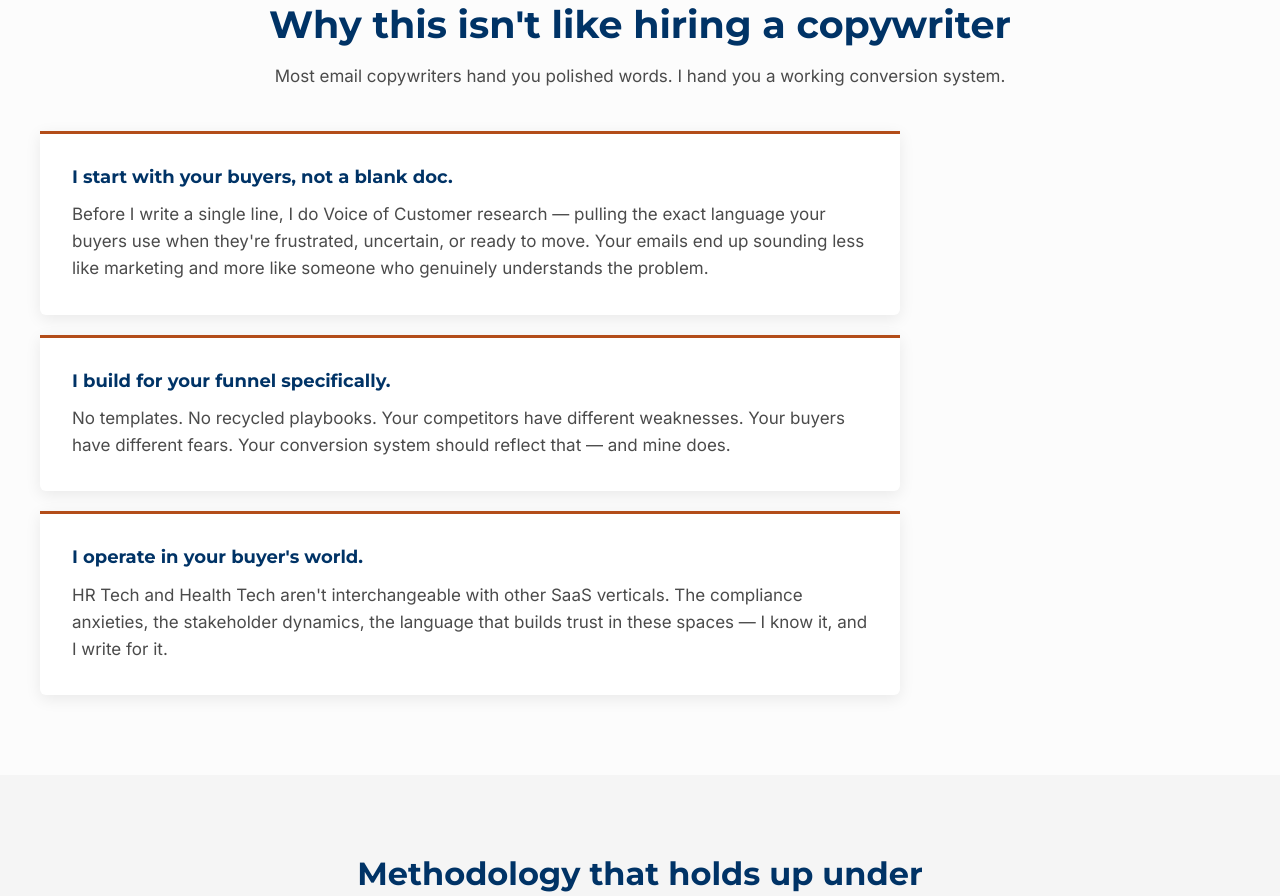
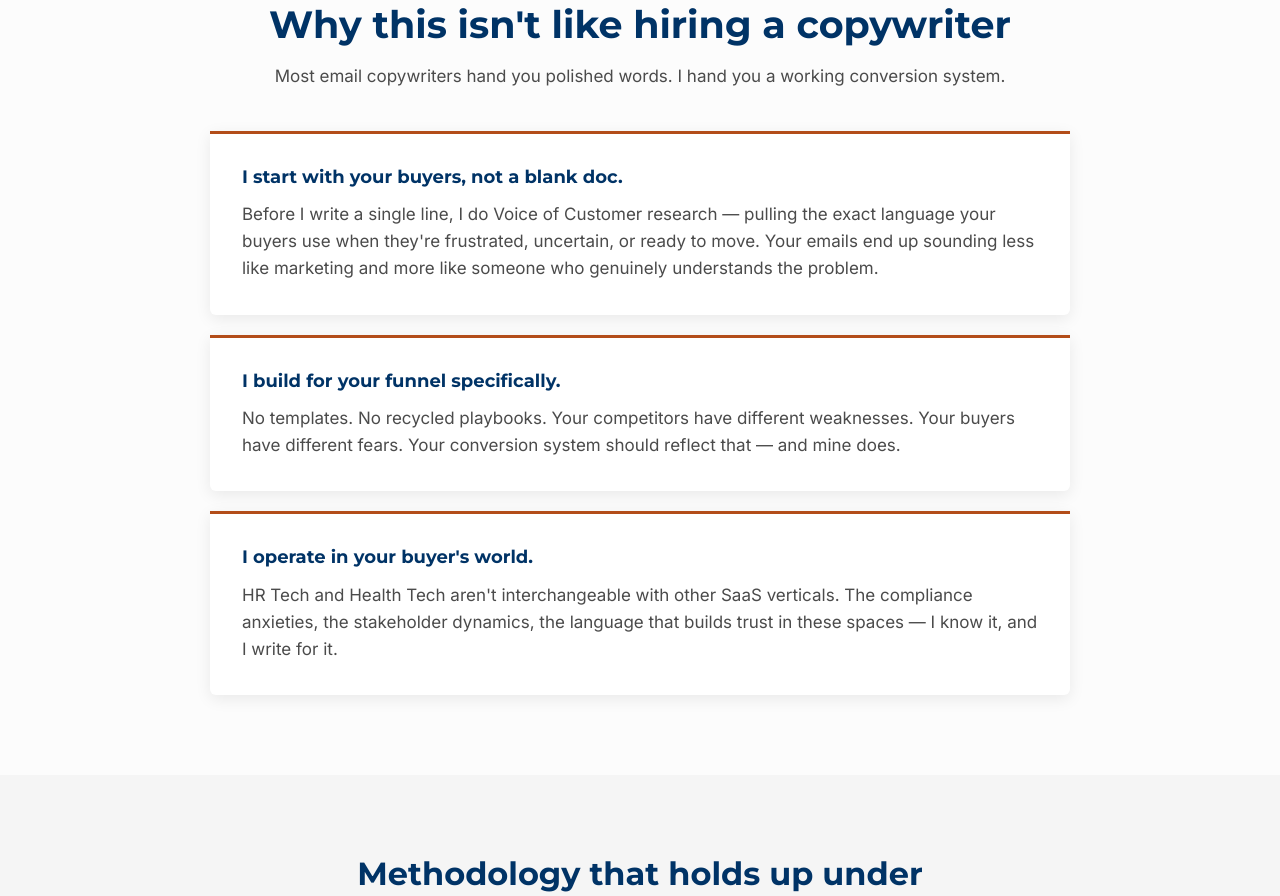
Before and after one commit to Homi011/iheoma-oparaugo, a Next.js app: page / in a window 1280 px wide. Shown: the part 3380-4276 px from the top of the page. Built offline with nearby package versions, Linux system fonts and the light colour scheme.

Commit message:
Center differentiator cards

```diff
--- a/app/page.tsx
+++ b/app/page.tsx
@@ -167,7 +167,7 @@ export default function Home() {
 <p style={{ fontFamily: 'Inter, sans-serif', fontSize: '17px', lineHeight: 1.6, color: '#4b4b4b', marginBottom: '40px', textAlign: 'center' }}>
   Most email copywriters hand you polished words. I hand you a working conversion system.
 </p>
-          <div style={{ display: 'flex', flexDirection: 'column', gap: '20px', maxWidth: '860px' }}>
+<div style={{ display: 'flex', flexDirection: 'column', gap: '20px', maxWidth: '860px', margin: '0 auto' }}>
             {[
               { title: 'I start with your buyers, not a blank doc.', body: 'Before I write a single line, I do Voice of Customer research — pulling the exact language your buyers use when they\'re frustrated, uncertain, or ready to move. Your emails end up sounding less like marketing and more like someone who genuinely understands the problem.' },
               { title: 'I build for your funnel specifically.', body: 'No templates. No recycled playbooks. Your competitors have different weaknesses. Your buyers have different fears. Your conversion system should reflect that — and mine does.' },
```
